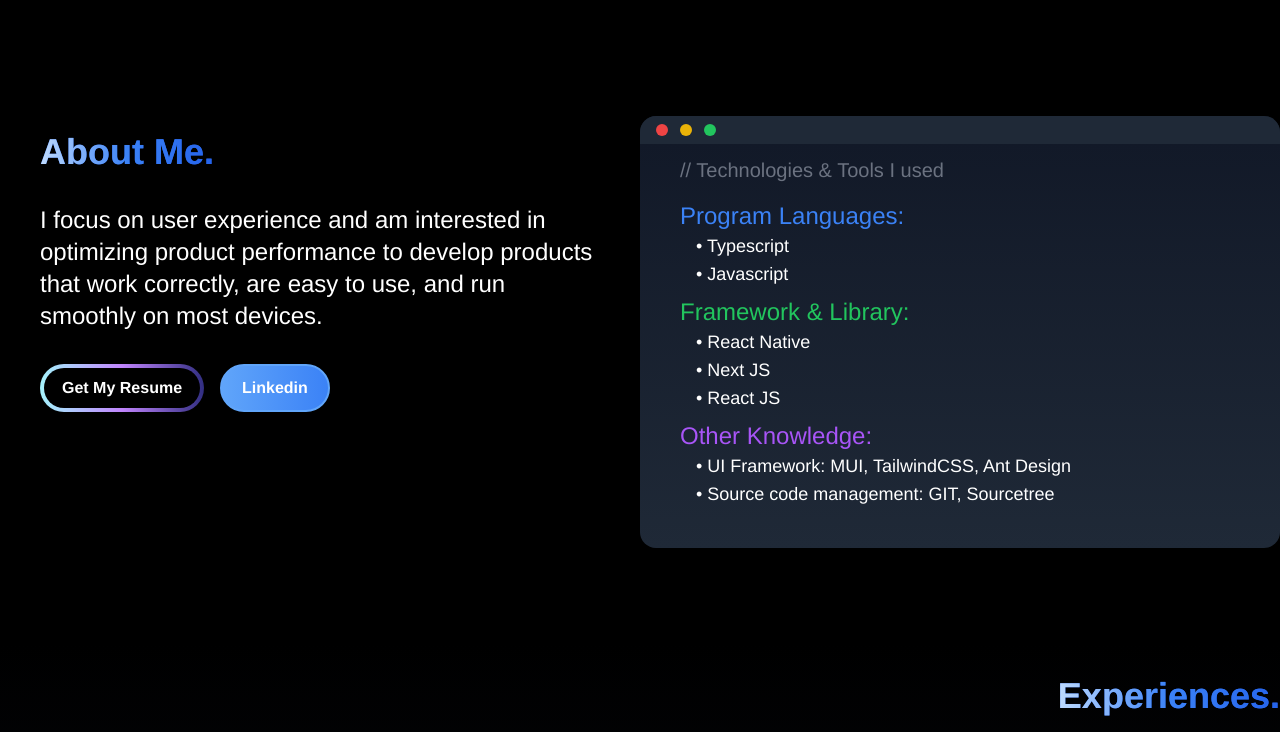
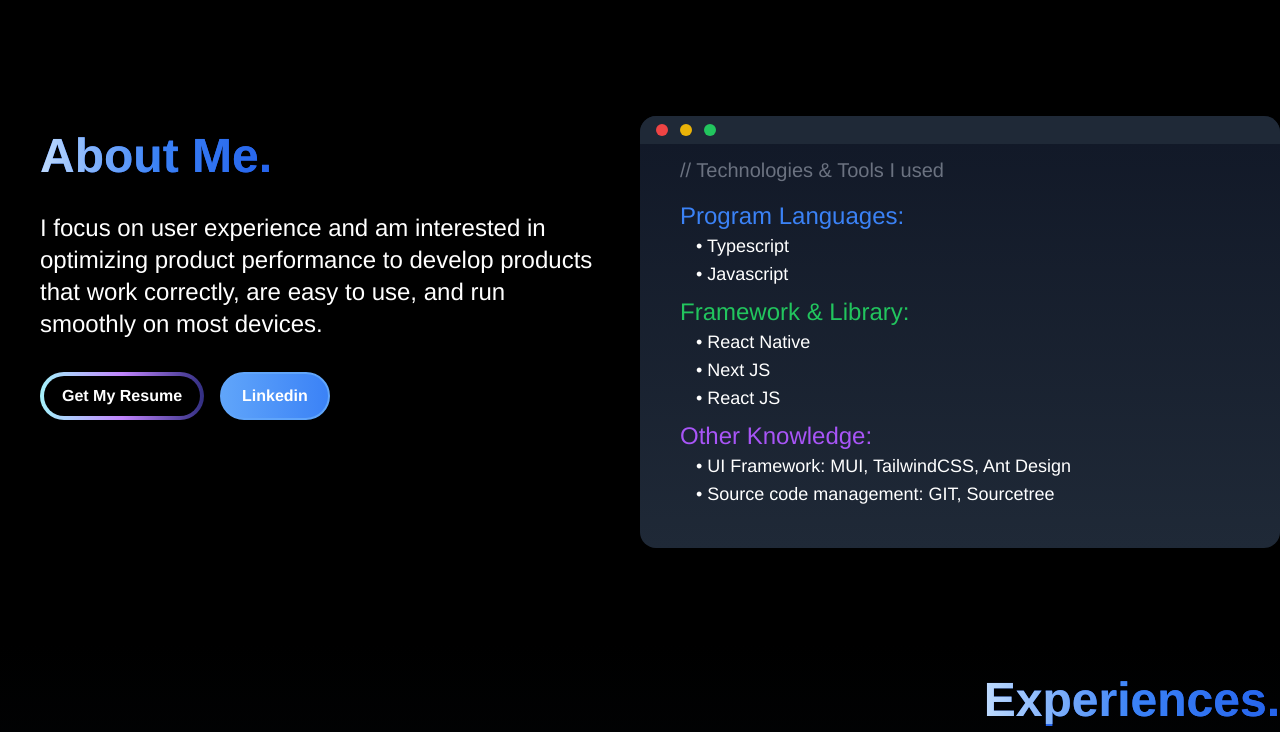
Before and after one commit to duy99uit/portfoliov2, a Next.js app: page / in a window 1280 px wide. Shown: the part 780-1512 px from the top of the page. Built offline with nearby package versions, Linux system fonts and the light colour scheme; a web font is replaced by a local one.

Commit message:
update code

```diff
--- a/src/container/V2/Header/index.tsx
+++ b/src/container/V2/Header/index.tsx
@@ -22,6 +22,7 @@ const Header = () => {
       window.removeEventListener("scroll", handleScroll);
     };
   }, []);
+
   return (
     <header
       className={`left-0 right-0 top-0 fixed  z-50 ${bgColor} min-h-4 shadow transition-colors duration-300 py-2`}
@@ -32,9 +33,9 @@ const Header = () => {
           {["About", "Projects", "Experiences"].map((item) => {
             return (
               <li key={item} className="mx-2">
-                <a className="text-gray-300 cursor-pointer hover:text-white text-base transition-colors duration-300">
+                <span className="text-gray-300 cursor-pointer hover:text-white text-base transition-colors duration-300">
                   {item}
-                </a>
+                </span>
               </li>
             );
           })}
--- a/src/container/V2/index.tsx
+++ b/src/container/V2/index.tsx
@@ -19,10 +19,10 @@ import Image from "next/image";
 import { motion } from "framer-motion";
 import { Iphone } from "../common/IPhone";
 import { SectionHeading } from "../common/SectionHeading";
-import { faRocket, faUsers } from "@fortawesome/free-solid-svg-icons";
+import { faRocket, faUsers, faClock } from "@fortawesome/free-solid-svg-icons";
 import { expData } from "@/config/expData";
 import { projects } from "@/config/projectData";
-import { faClock } from "@fortawesome/free-regular-svg-icons";
+
 export default function HomeV2() {
   const [isLoadingPage, setIsLoadingPage] = useState<boolean>(true);
   useEffect(() => {
@@ -115,7 +115,7 @@ export default function HomeV2() {
           </div>
           <div className="w-full bg-gradient-to-b from-black to-gray-900 py-8 min-h-screen h-auto px-4 sm:px-0">
             <div className="container w-full mx-auto flex flex-col">
-              <div className="text-right">
+              <div className="text-right mb-4">
                 <SectionHeading text="Experiences." />
               </div>
               {expData.map((item, index) => {
@@ -239,12 +239,12 @@ export default function HomeV2() {
                                   {`Teamsize: ${item.teamSize}`}
                                 </span>
                               </div>
-                              <div className="mt-4 flex justify-start items-center">
+                              <div className="mt-4 flex justify-start items-center flex-wrap">
                                 {item.technology.map((technology) => {
                                   return (
                                     <div
                                       key={technology}
-                                      className="py-1 px-3 bg-gradient-to-br from-blue-500 to-blue-400 ml-3 rounded-lg"
+                                      className="py-1 px-3 bg-gradient-to-br from-blue-500 to-blue-400 ml-3 rounded-lg mb-3"
                                     >
                                       <p className="text-base text-white ">
                                         {technology}
--- a/src/container/common/SectionHeading.tsx
+++ b/src/container/common/SectionHeading.tsx
@@ -3,11 +3,11 @@ export const SectionHeading = (props: { text?: string; size?: number }) => {
   return (
     <div className="inline-block relative">
       <h1
-        className={`text-blue-600 inline-block text-3xl sm:text-4xl font-bold`}
+        className={`text-blue-600 inline-block text-4xl sm:text-5xl font-bold`}
       >
         {text}
         <span
-          className={`absolute top-0 left-0 w-full h-full bg-gradient-to-r from-blue-200 via-blue-500 to-blue-600 bg-clip-text text-transparent text-3xl sm:text-4xl font-bold`}
+          className={`absolute top-0 left-0 w-full h-full bg-gradient-to-r from-blue-200 via-blue-500 to-blue-600 bg-clip-text text-transparent text-4xl sm:text-5xl font-bold`}
         >
           {text}
         </span>
--- a/src/container/common/Signature.tsx
+++ b/src/container/common/Signature.tsx
@@ -1,8 +1,17 @@
 import React, { useEffect, useState } from "react";
 
 const Signature = () => {
+  const scrollToTop = () => {
+    window.scrollTo({
+      top: 0,
+      behavior: "smooth",
+    });
+  };
   return (
-    <div className="inline-block relative font-custom cursor-pointer">
+    <div
+      className="inline-block relative font-custom cursor-pointer"
+      onClick={scrollToTop}
+    >
       <h1 className={`text-blue-600 inline-block text-4xl font-bold`}>
         Duy
         <span
```
